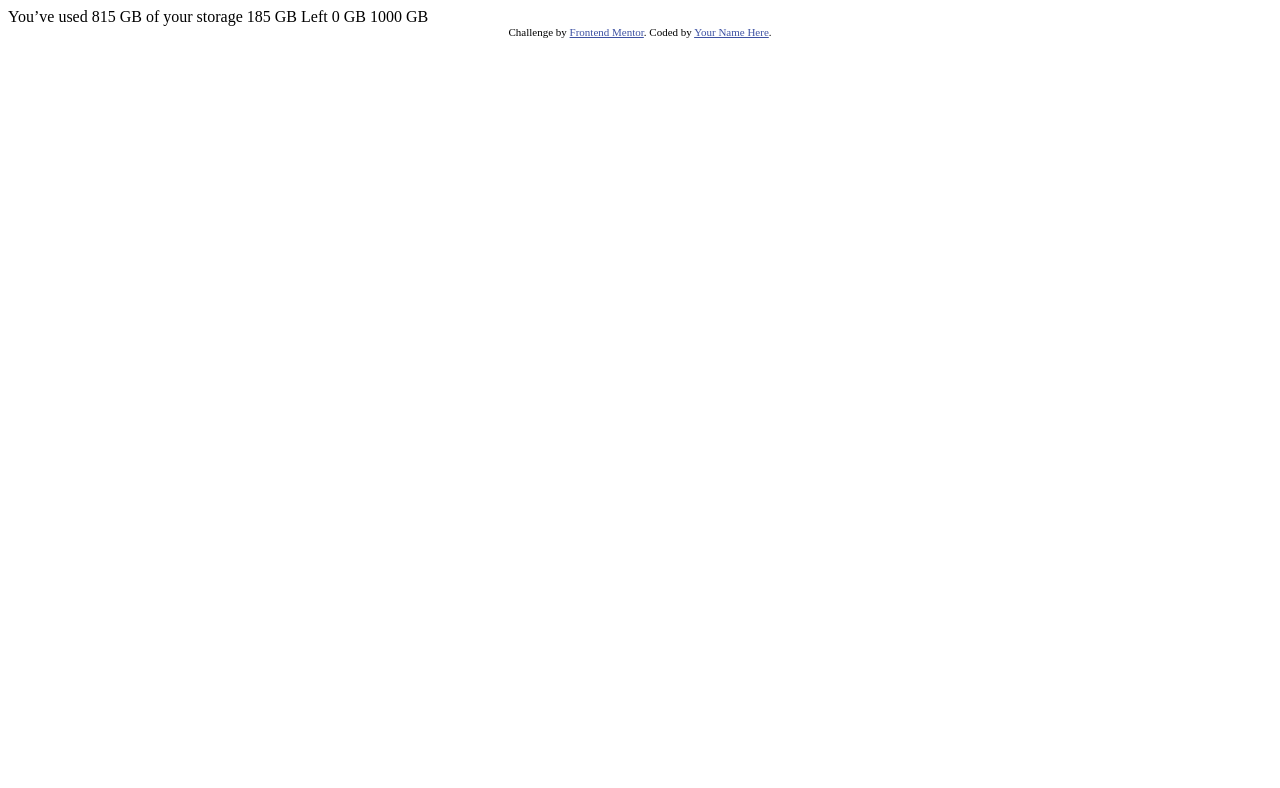
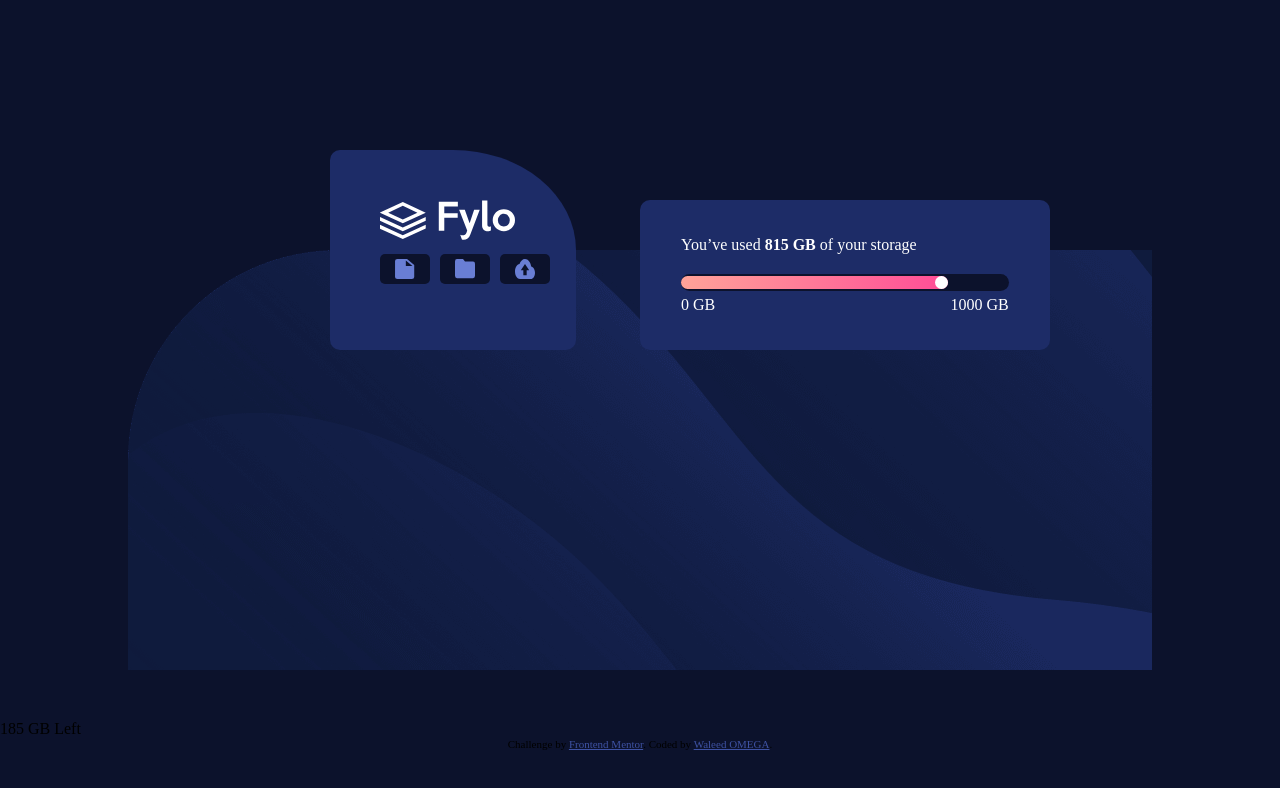
Before and after one commit to WaleedOMEGA/fylo-data-storage, a plain HTML site: page index.html in a window 1280 px wide. Drawn offline with Linux system fonts and the light colour scheme; a web font is replaced by a local one.

Commit message:
desktop view construction

```diff
--- a/index.html
+++ b/index.html
@@ -5,27 +5,55 @@
   <meta name="viewport" content="width=device-width, initial-scale=1.0"> <!-- displays site properly based on user's device -->
 
   <link rel="icon" type="image/png" sizes="32x32" href="./images/favicon-32x32.png">
-
+  <link rel="stylesheet" href="style.css">
   <title>Frontend Mentor | Fylo data storage component</title>
 
-  <!-- Feel free to remove these styles or customise in your own stylesheet 👍 -->
-  <style>
-    .attribution { font-size: 11px; text-align: center; }
-    .attribution a { color: hsl(228, 45%, 44%); }
-  </style>
+
 </head>
 <body>
+  <div class="container">
+    <div class="content">
+      <div class="left">
+        <div class="logo">
+          <img src="./images/logo.svg" alt="logo">
+        </div>
+        <div class="icons">
+          <div class="icon">
+            <img src="./images/icon-document.svg" alt="document">
+          </div>
+          <div class="icon">
+            <img src="./images/icon-folder.svg" alt="folder">
+          </div>
+          <div class="icon">
+            <img src="./images/icon-upload.svg" alt="upload">
+          </div>
 
-  You’ve used 815 GB of your storage
+
+
+        </div>
+      </div>
+      <div class="right">
+        <div class="contain">
+          <p class="storage">You’ve used <strong>815 GB</strong> of your storage</p>
+          <div class="wrap">
+            <div class="inner">
+              <div class="ball">
+              </div>
+            </div>
+          </div>
+          <p class='first'>0 GB</p>
+          <p class='last'>1000 GB</p>
+        </div>
+      </div>
+    </div>
+  </div>
+
 
   185 GB Left
 
-  0 GB
-  1000 GB
-
   <div class="attribution">
     Challenge by <a href="https://www.frontendmentor.io?ref=challenge" target="_blank">Frontend Mentor</a>.
-    Coded by <a href="#">Your Name Here</a>.
+    Coded by <a href="#">Waleed OMEGA</a>.
   </div>
 </body>
 </html>
--- /dev/null
+++ b/style.css
@@ -0,0 +1,132 @@
+@font-face {
+    font-family: Raleway;
+    src: url(https://fonts.google.com/specimen/Raleway);
+}
+.attribution {
+    font-size: 11px;
+    text-align: center;
+}
+
+.attribution a {
+    color: hsl(228, 45%, 44%);
+}
+body{
+    box-sizing: border-box;
+    margin: 0;
+    padding: 0;
+    background-color: hsl(229, 57%, 11%);
+}
+.container{
+    width:80%;
+    margin:250px auto;
+    margin-bottom: 50px;
+    background-image: url(./images/bg-desktop.png);
+    min-height: 420px;
+}
+.content{
+    width:80%;
+    margin: 0 auto;
+    height: 200px;
+}
+.left{
+    float: left;
+    width:30%;
+    height: 200px;
+    margin-top: -100px;
+    margin-left: 100px;
+    background-color: hsl(228, 56%, 26%);
+    border-radius: 10px;
+    -webkit-border-radius: 10px;
+    -moz-border-radius: 10px;
+    -ms-border-radius: 10px;
+    -o-border-radius: 10px;
+    border-top-right-radius: 50%;
+}
+.right{
+    float:right;
+    width:50%;
+    height: 150px;
+    margin-top: -50px;
+    background-color: hsl(228, 56%, 26%);
+    border-radius: 10px;
+}
+.logo{
+    margin-top:50px;
+    margin-left: 50px;
+}
+.icons{
+    display: flex;
+    margin-top: 10px;
+    margin-left: 50px;
+}
+.icon{
+    width:40px;
+    height: 20px;
+    padding: 5px;
+    background-color: hsl(229, 57%, 11%);
+    text-align: center;
+    margin-right: 10px;
+    border-radius: 5px;
+    -webkit-border-radius: 5px;
+    -moz-border-radius: 5px;
+    -ms-border-radius: 5px;
+    -o-border-radius: 5px;
+}
+.icon img{
+    width:20px;
+    height: 20px;
+    display: inline-block;
+    margin: auto;
+}
+.contain{
+    width:80%;
+    margin:10px auto;
+    font-family: Raleway;
+}
+.contain p{
+    color:white;
+}
+.storage{
+    position: relative;
+    top:20px;
+}
+.wrap{
+    width:100%;
+    margin-top:40px;
+    margin-bottom: 10px;
+    background-color: hsl(229, 57%, 11%);
+    height: 15px;
+    border-radius: 25px;
+    -webkit-border-radius: 25px;
+    -moz-border-radius: 25px;
+    -ms-border-radius: 25px;
+    -o-border-radius: 25px;
+    padding-top:2px;
+}
+.inner{
+    width:81.5%;
+    height:13px;
+    border-radius:25px;
+    background-image: linear-gradient(to right, hsl(6, 100%, 80%), hsl(335, 100%, 65%));
+}
+.ball{
+    float:right;
+    background-color:white;
+    width:13px;
+    height:13px;
+    border-radius: 50%;
+    -webkit-border-radius: 50%;
+    -moz-border-radius: 50%;
+    -ms-border-radius: 50%;
+    -o-border-radius: 50%;
+}
+.first,.last{
+    margin-top: -5px;
+    display: inline-block;
+}
+.first{
+    float: left;
+}
+.last{
+    float: right;
+}
```
